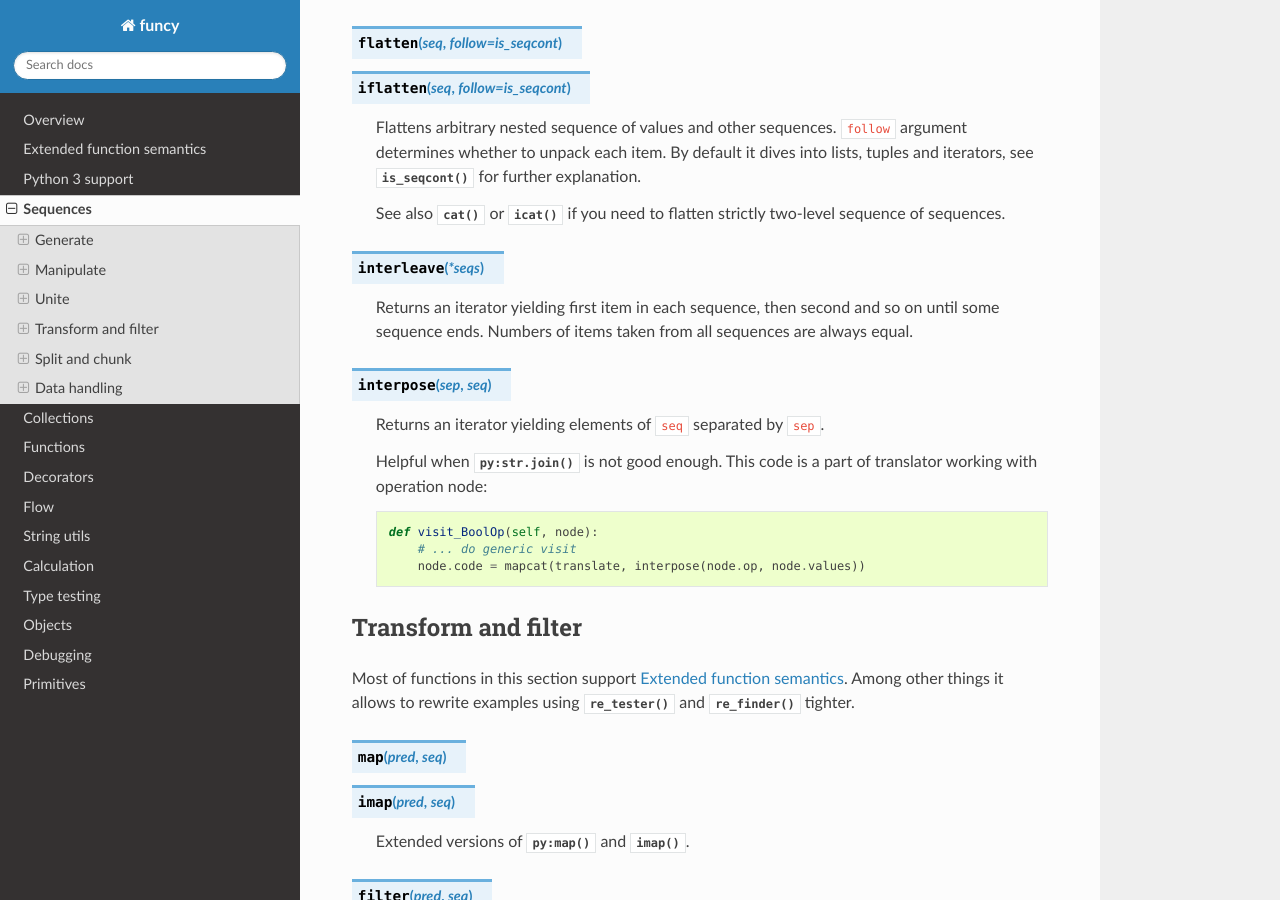
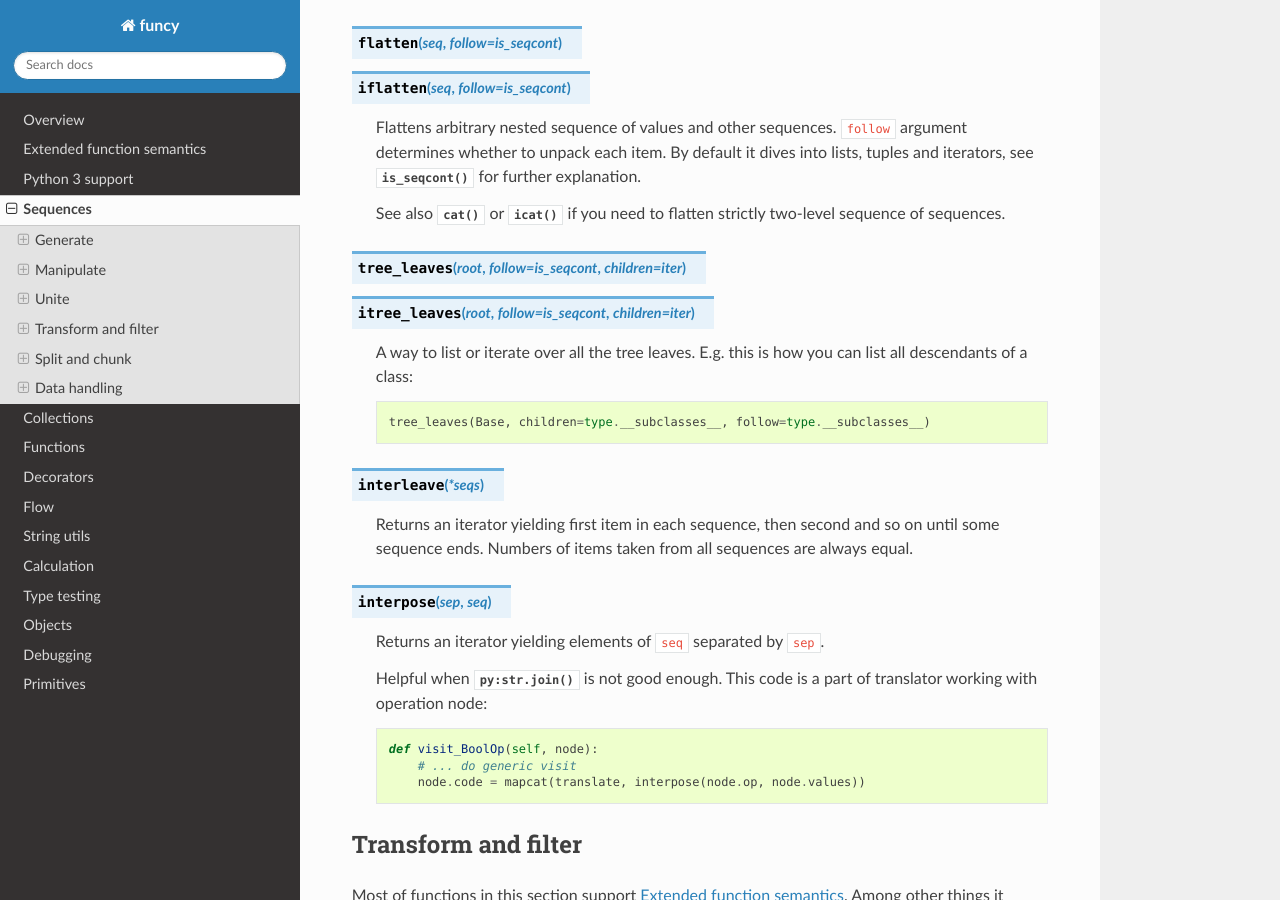
Before and after one commit to Jamaal224/funcy, a Sphinx documentation site: the page built from docs/seqs.rst, in a window 1280 px wide and 900 px high, scrolled down 4542 px. Built offline with Sphinx 7.4.7 and the Read the Docs theme 2.0.0, drawn with Linux system fonts in a browser that asks for light colours.

Commit message:
Document i?tree_leaves()

```diff
--- a/docs/seqs.rst
+++ b/docs/seqs.rst
@@ -220,6 +220,15 @@ Unite
     Flattens arbitrary nested sequence of values and other sequences. ``follow`` argument determines whether to unpack each item. By default it dives into lists, tuples and iterators, see :func:`is_seqcont` for further explanation.
 
     See also :func:`cat` or :func:`icat` if you need to flatten strictly two-level sequence of sequences.
+
+
+.. function:: tree_leaves(root, follow=is_seqcont, children=iter)
+              itree_leaves(root, follow=is_seqcont, children=iter)
+
+    A way to list or iterate over all the tree leaves. E.g. this is how you can list all descendants of a class::
+
+        tree_leaves(Base, children=type.__subclasses__, follow=type.__subclasses__)
+
 
 
 .. function:: interleave(*seqs)
```
